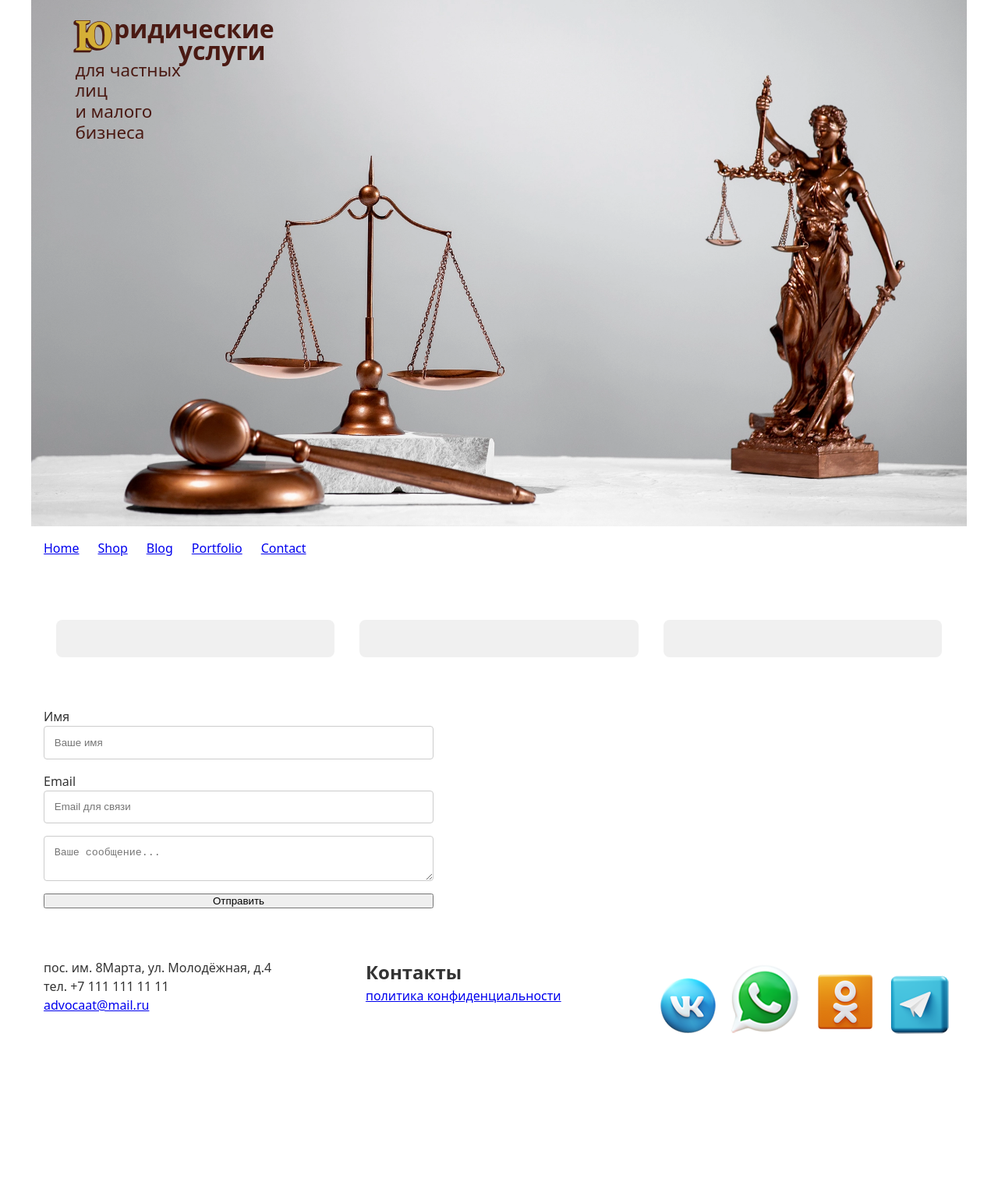
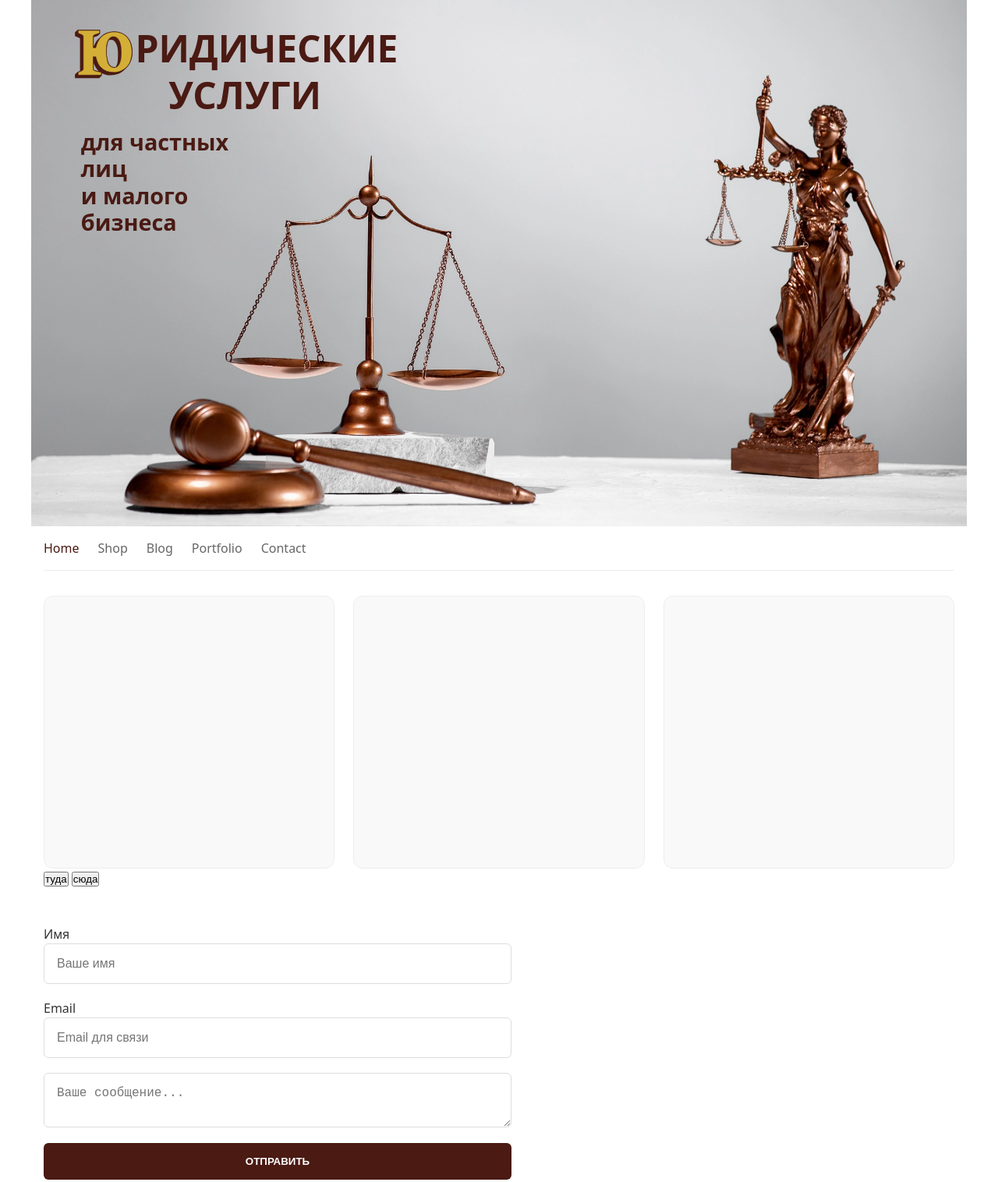
Before and after one commit to Chingachgook106/advokat, a plain HTML site: page index2.html in a window 1280 px wide. Shown: the top 1516 px of the page at 78% size. Before the commit the page ends 1338 px from the top, so only its background shows below. Drawn offline with Linux system fonts and the light colour scheme.

Commit message:
Header  Interim result

```diff
--- a/styles/style2.css
+++ b/styles/style2.css
@@ -1,11 +1,13 @@
+/* --- ОСНОВНЫЕ ПЕРЕМЕННЫЕ --- */
 :root {
   --container-gap: 1rem;
-  --section-padding: 2rem;
   --max-width: 1200px;
-  /* --accent-color: #007bff;TODO: проверить вызовы --accent-color. Если нет var() или чтения в JS — удалить */
+  --header-color: #4A1A13;
+  --accent-gold: #D4AF37;
+  --transition-speed: 0.3s;
 }
 
-/* Базовый сброс */
+/* --- СБРОС И БАЗОВЫЕ СТИЛИ --- */
 * {
   box-sizing: border-box;
   margin: 0;
@@ -16,9 +18,10 @@
   font-family: system-ui, -apple-system, sans-serif;
   line-height: 1.5;
   color: #333;
+  overflow-x: hidden;
 }
 
-/* Layout */
+/* Общий контейнер для всех секций */
 header, nav, main, footer, .feedback {
   width: 100%;
   max-width: var(--max-width);
@@ -26,176 +29,181 @@
   padding: 0 var(--container-gap);
 }
 
-
+/* --- HEADER (MOBILE FIRST) --- */
 .header {
-  /* Вариант А: Жесткое следование пропорциям кадра 16:9 */
   width: 100%;
-  aspect-ratio: 16 / 9;
-
-  /* Фоновое изображение без наложений и параллакса */
+  aspect-ratio: 16 / 9; /* Жесткое сохранение кадра 16:9 */
   background-image: url('../images/still-life-with-scales-justiceFHD.webp');
   background-repeat: no-repeat;
   background-size: cover;
   background-position: center;
+  background-attachment: scroll; /* Никакого параллакса для сохранения привязки */
 
-  /* Композиция: Левый верхний угол */
   display: flex;
   align-items: flex-start;
   justify-content: flex-start;
 
-  /* Отступы по твоему запросу (относительно ширины блока) */
-  padding-top: 1%;
+  padding-top: 3%;
   padding-left: 4%;
-
-  box-sizing: border-box;
-  overflow: hidden;
 }
 
 .title-group {
   display: flex;
   flex-direction: column;
-  color: #4A1A13; /* Выбери цвет под свою обработку фото */
+  color: var(--header-color);
 }
 
-.fil0 { fill: #4A1A13; } /* Основной темный цвет */
-.fil1 { fill: #D4AF37; } /* Золотистый/акцентный цвет */
-.str0 { stroke: #4A1A13; stroke-width: 0.5; }
+/* SVG Цвета (через классы из вашего HTML) */
+.fil0 { fill: var(--header-color); }
+.fil1 { fill: var(--accent-gold); }
+.str0 { stroke: var(--header-color); stroke-width: 0.5; }
 
-/* Главный контейнер: две строки друг под другом */
+/* Масштабируемый заголовок */
 .main-title {
   display: flex;
   flex-direction: column;
-  align-items: flex-start;      /* Выравнивание по левому краю */
-  gap: 0.05em;                   /* Расстояние между строками (регулируемый параметр!) */
-  line-height: 0.2;
+  align-items: flex-start;
+  line-height: 1; /* Оптимально для стыковки строк */
+  /* Плавный рост шрифта всего блока заголовка */
+  font-size: clamp(1.2rem, 5vw, 3rem);
+  margin-bottom: 0.4em;
 }
 
-/* Строка 1: буква + слово в одну линию */
 .title-line-1 {
   display: flex;
-  align-items: center; /* Базовое выравнивание по центру */
-  /* gap: 0.2em; Отступ между SVG и текстом */
+  align-items: center;
+  /* gap: 0.1em; */
 }
 
-/* SVG: буква «Ю» */
 .drop-cap {
-  height: 1.5em;
+  height: 1.5em; /* Все размеры привязаны к font-size h1 через em */
   width: auto;
-  flex-shrink: 0; /* Запрещаем сжатие, размеры фиксированы */
-
-  /* Тонкая подгонка положения относительно текста */
-  transform: translateY(20%); /* Подбери от -15% до +5% под свой шрифт */
+  flex-shrink: 0;
+  transform: translateY(10%); /* Ювелирное позиционирование буквицы */
 }
 
-/* Строка 2: второе слово */
-.title-line-2 {
-  /* Опционально: сдвиг вправо относительно первой строки */
-  padding-left: calc(4.1em + 0.2em); /* ширина буквы + gap из .title-line-1 */
-  /* Или: margin-left: 2em; — если нужно проще */
+.title-word {
+  text-transform: uppercase;
+  font-weight: 700;
+  white-space: nowrap;
 }
 
-/* Общее для слов */
-.title-word {
-  white-space: nowrap; /* Запрет переноса внутри слова */
+.title-line-2 {
+  /* Базовый сдвиг второй строки на мобильных */
+  padding-left: calc(4.5em + 0.1em);
 }
 
+/* Уточняющие строки */
 .back-string-group {
   display: flex;
   flex-direction: column;
-  align-items: flex-start; /* Выравнивание по левому краю */
-  padding-left: 2%;
-  padding-top: 3%;
+  align-items: flex-start;
+  padding-left: 3%;
 }
 
 .back-string {
   margin: 0;
-  font-size: clamp(0.9rem, 2.5vw, 1.4rem);
+  /* Пропорциональный рост вспомогательного текста */
+  font-size: clamp(0.9rem, 3vw, 1.8rem);
   line-height: 1.2;
   text-align: left;
+  font-weight: 700;
 }
 
-/* Навигация */
+/* --- ПРОМЕЖУТОЧНАЯ АДАПТАЦИЯ (550px+) --- */
+@media (min-width: 550px) {
+  .title-line-2 {
+    /* Увеличение "воздуха" между словами по вашей логике (п.1) */
+    padding-left: calc(2.5em + 0.1em);
+    transition: padding-left var(--transition-speed);
+  }
+}
+
+/* --- DESKTOP ADAPTATION (1024px+) --- */
+@media (min-width: 1024px) {
+  .header {
+    max-height: 95vh; /* Предохранитель высоты (п.2) */
+    padding-top: 2%;  /* Чуть больше отступ на ПК для баланса */
+  }
+
+  .title-line-2 {
+    /* Максимальный сдвиг для широких экранов */
+    padding-left: calc(2.5em + 0.1em);
+  }
+}
+
+/* --- НАВИГАЦИЯ --- */
 .topmenu {
   display: flex;
   list-style: none;
   gap: 1.5rem;
   overflow-x: auto;
   padding: 1rem 0;
+  border-bottom: 1px solid #eee;
 }
 
-.submenu {
-  display: none; /* Для упрощения, в реальном проекте здесь будет позиционирование */
+.topmenu a {
+  text-decoration: none;
+  color: #666;
+  font-weight: 500;
+  transition: color var(--transition-speed);
 }
 
-/* --- СЛАЙДЕР (Mobile First) --- */
+.topmenu a.active, .topmenu a:hover {
+  color: var(--header-color);
+}
 
+.submenu { display: none; } /* Для будущей проработки */
+
+/* --- СЛАЙДЕР --- */
 .slider-container {
   position: relative;
   margin: 2rem 0;
-  /*padding: 0;  Убираем падинг, чтобы элементы прижимались к краям при скролле */
-  scroll-padding-inline: 1rem;  /*Исправленная мной строка с ненулевым отступом*/
 }
 
 .slider-track {
   display: flex;
   overflow-x: auto;
-  gap: 1rem;
+  gap: 1.5rem;
   scroll-snap-type: x mandatory;
-  scroll-behavior: smooth;
-  -webkit-overflow-scrolling: touch;
-
-  /* Прячем скроллбар */
+  padding-inline: var(--container-gap);
+  scroll-padding-inline: var(--container-gap);
   scrollbar-width: none;
 }
 
-.slider-track {
-  display: flex;
-  overflow-x: auto;
-  scroll-snap-type: x mandatory;
-  scroll-behavior: smooth;
-  -webkit-overflow-scrolling: touch;
-  scrollbar-width: none;
+.slider-track::-webkit-scrollbar { display: none; }
 
-  /* 🔑 Замена ::before/::after */
-  padding-inline: 1rem;             /* или var(--container-gap) */
-  scroll-padding-inline: 1rem;      /* должно совпадать с padding-inline */
+.column {
+  flex: 0 0 85%;
+  scroll-snap-align: center;
+  min-height: 350px;
+  background: #f9f9f9;
+  border-radius: 12px;
+  padding: 1.5rem;
+  border: 1px solid #eee;
 }
 
-.slider-track::-webkit-scrollbar {
-  display: none;
+@media (min-width: 1024px) {
+  .slider-track {
+    display: grid;
+    grid-template-columns: repeat(3, 1fr);
+    overflow: visible;
+    scroll-snap-type: none;
+    padding-inline: 0;
+  }
+  .column {
+    width: 100%;
+    flex: none;
+  }
 }
 
-.column {
-  flex: 0 0 80%; /* Ширина элемента 80% */
-  margin-right: 0;
-  scroll-snap-align: center;
-
-  /* Визуальный стиль для наглядности */
-  min-height: 300px;
-  background: #f0f0f0;
-  border-radius: 8px;
-  display: flex;
-  align-items: center;
-  justify-content: center;
-}
-
-/* Чтобы последний элемент не имел отступа */
-.column:last-child {
-  margin-right: 0;
-}
-
-/* Кнопки скролла на мобилках часто скрывают или делают декоративными */
-.scroll-btn {
-  display: none;
-}
-
-/* --- FORM & FEEDBACK --- */
+/* --- ФОРМА ОБРАТНОЙ СВЯЗИ --- */
 .feedback form {
   display: flex;
   flex-direction: column;
-  gap: 1rem;
-  max-width: 500px;
-  margin: 2rem 0;
+  gap: 1.2rem;
+  max-width: 600px;
+  margin: 3rem 0;
 }
 
 .form-group {
@@ -204,64 +212,61 @@
 }
 
 input, textarea {
-  padding: 0.8rem;
-  border: 1px solid #ccc;
-  border-radius: 4px;
-  width: 100%;
+  padding: 1rem;
+  border: 1px solid #ddd;
+  border-radius: 6px;
+  font-size: 1rem;
 }
 
-/* --- DESKTOP ADAPTATION --- */
+input:focus, textarea:focus {
+  outline: none;
+  border-color: var(--header-color);
+}
 
-@media (min-width: 1024px) {
-  .back-string br {
-    display: none;
-  }
-  .slider-container {
-    padding: 0;
-    grid-column: 1 / -1; /* Объединил два объявления .slider-container в один блок */
-  }
+button[type="submit"] {
+  background: var(--header-color);
+  color: white;
+  padding: 1rem;
+  border: none;
+  border-radius: 6px;
+  cursor: pointer;
+  font-weight: bold;
+  text-transform: uppercase;
+  transition: opacity var(--transition-speed);
+}
 
-  .slider-track {
-    display: grid;
-    grid-template-columns: repeat(3, 1fr); /* 3 колонки */
-    gap: 2rem;
-    overflow: visible; /* Отключаем скролл */
-    scroll-snap-type: none;
-    align-items: stretch; /* 🔑 Новое: все колонки в ряду принимают высоту самой высокой */
-    /* padding-inline: 0;
-    scroll-padding-inline: 0; */
-  }
+button[type="submit"]:hover { opacity: 0.9; }
 
-  .column {
-    display: flex;
-    flex-direction: column;
-    width: 100%;
-    margin-right: 0;
-    min-height: 0; /* 🔑 Новое: без этого Grid не даст колонке сжаться, и скролл не сработает */
-    align-items: flex-start; /* Сбрасываем мобильное центрирование контента */
-    justify-content: flex-start;
-    padding: 1.5rem; /* Внутренний отступ для всех трёх колонок */
-  }
+/* --- FOOTER --- */
+footer {
+  background: #f4f4f4;
+  padding: 3rem var(--container-gap);
+  display: grid;
+  gap: 2rem;
+  margin-top: 4rem;
+}
 
-  /* Кастомный скроллбар только для правой колонки */
-  #column-3::-webkit-scrollbar { width: 6px; }
-  #column-3::-webkit-scrollbar-thumb { background: #ccc; border-radius: 3px; }
-  #column-3 { scrollbar-width: thin; scrollbar-color: #ccc transparent; }
+.adresses p, .adresses a {
+  display: block;
+  margin-bottom: 0.5rem;
+  text-decoration: none;
+  color: #333;
+}
 
-  .scroll-btn {
-    display: none;
-  }
+.links {
+  display: flex;
+  gap: 1rem;
+}
 
-  main {
-    display: grid;
-    grid-template-columns: 1fr 300px; /* Адаптация под aside */
-    gap: 2rem;
-  }
+.icon-link img {
+  width: 32px;
+  height: 32px;
+  object-fit: contain;
+}
 
+@media (min-width: 768px) {
   footer {
-    display: flex;
-    justify-content: space-between;
-    align-items: flex-start;
-    padding-top: 2rem;
+    grid-template-columns: repeat(3, 1fr);
+    align-items: start;
   }
 }
```
